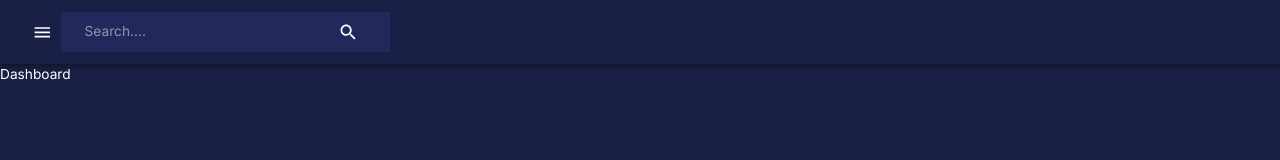
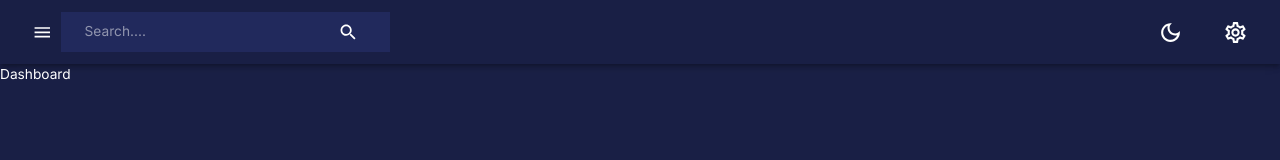
Before and after one commit to Bhavyaatrivedi/DashHub, a React (Create React App) app in the folder client/: page /dashboard in a window 1280 px wide. Shown: the top 160 px of the page. Built offline with nearby package versions, Linux system fonts and the light colour scheme.

Commit message:
left side navbar

```diff
--- a/client/src/components/Navbar.jsx
+++ b/client/src/components/Navbar.jsx
@@ -54,6 +54,22 @@
             </FlexBetween>
         </FlexBetween >
 
+
+        {/* RIGHT SIDE */}
+        <FlexBetween gap="1.5rem">
+          <IconButton onClick={() => dispatch(setMode())}>
+            {theme.palette.mode === "dark" ? (
+              <DarkModeOutlined sx={{ fontSize: "25px" }} />
+            ) : (
+              <LightModeOutlined sx={{ fontSize: "25px" }} />
+            )}
+          </IconButton>
+          <IconButton>
+            <SettingsOutlined sx={{ fontSize: "25px" }} />
+          </IconButton>
+
+          </FlexBetween>
+
     </Toolbar>
 
  </AppBar>
```
